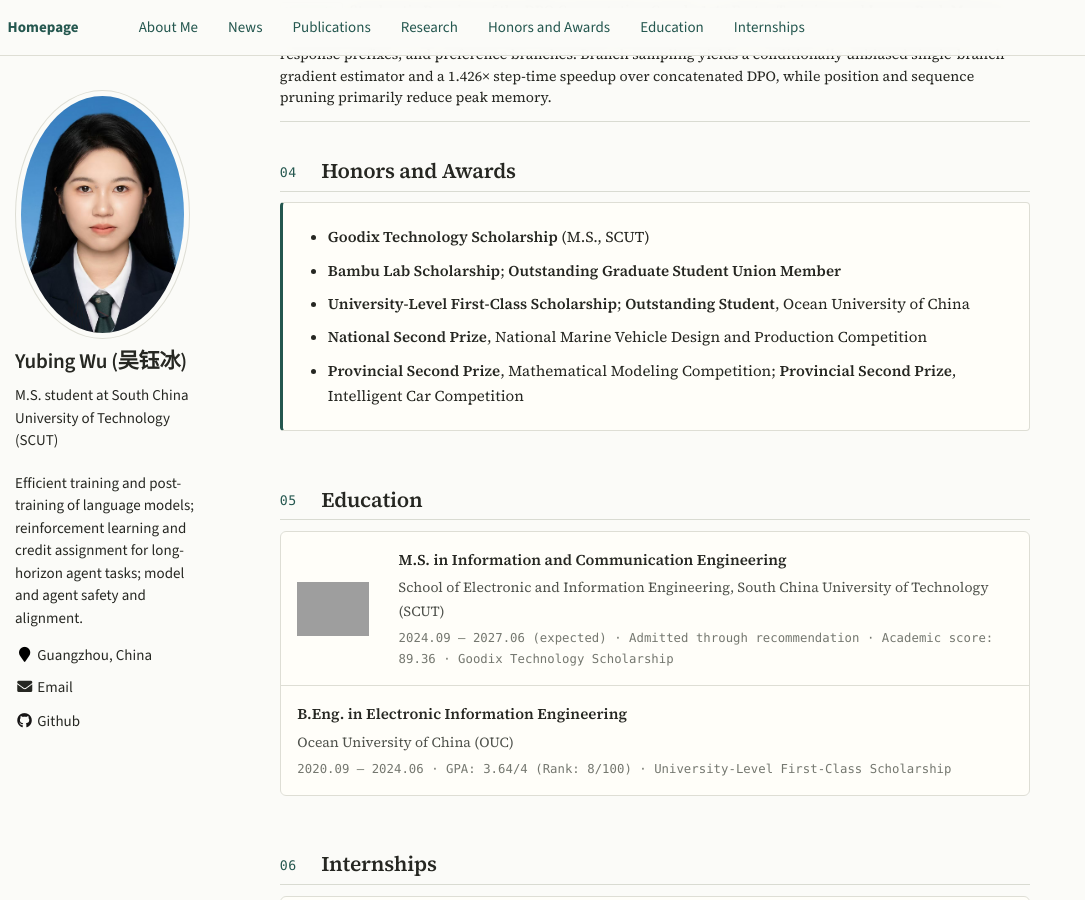
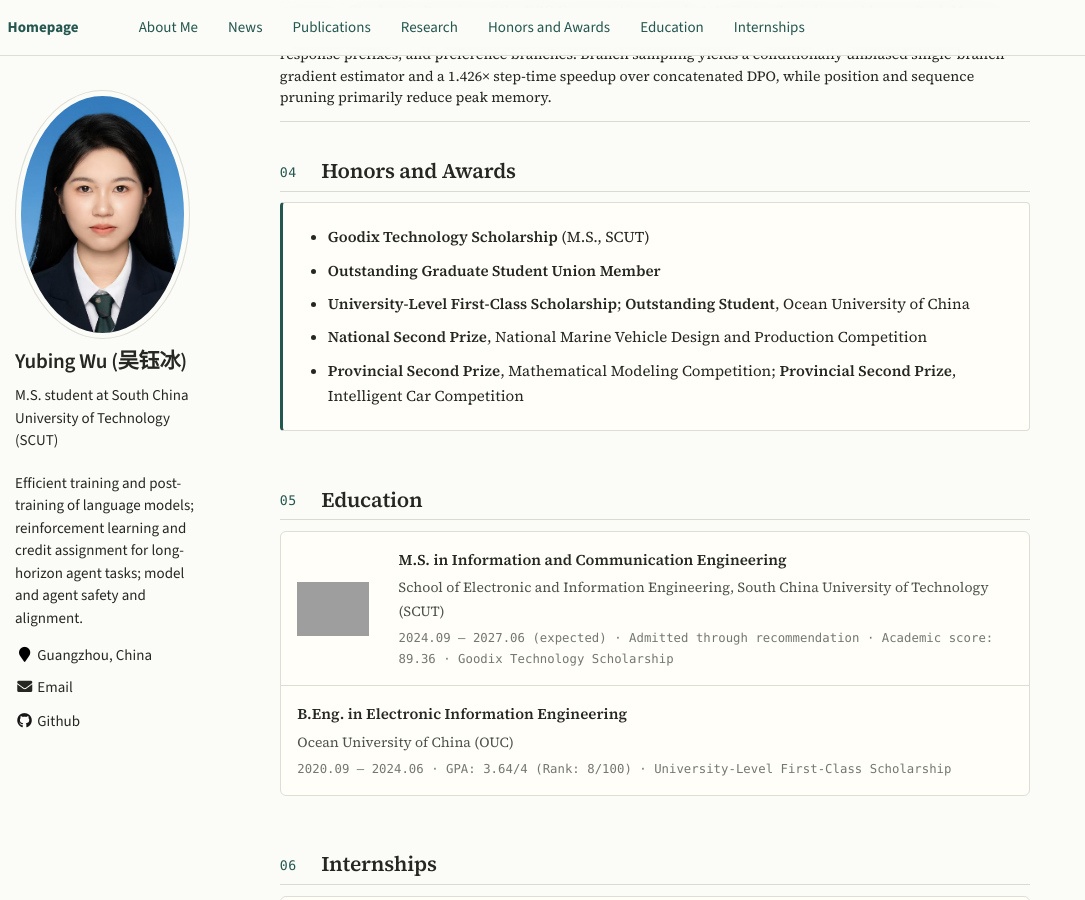
Before and after one commit to IceyWuu/IceyWuu.github.io, a Jekyll site: the page built from _pages/about.md, in a window 1280 px wide and 900 px high, scrolled down 1146 px. Shown: the whole window, without its empty margins (0-1085 px from the left). Built offline with Jekyll 4.4.1, drawn with Linux system fonts in a browser that asks for light colours; grey boxes are pictures that could not be loaded.

Commit message:
Remove Bambu Lab Scholarship from honors

```diff
--- a/_pages/about.md
+++ b/_pages/about.md
@@ -74,7 +74,7 @@ Studying stochastic DPO computation along three independently controlled axes
 <div class="quiet-note">
   <ul>
     <li><b>Goodix Technology Scholarship</b> (M.S., SCUT)</li>
-    <li><b>Bambu Lab Scholarship</b>; <b>Outstanding Graduate Student Union Member</b></li>
+    <li><b>Outstanding Graduate Student Union Member</b></li>
     <li><b>University-Level First-Class Scholarship</b>; <b>Outstanding Student</b>, Ocean University of China</li>
     <li><b>National Second Prize</b>, National Marine Vehicle Design and Production Competition</li>
     <li><b>Provincial Second Prize</b>, Mathematical Modeling Competition; <b>Provincial Second Prize</b>, Intelligent Car Competition</li>
```
